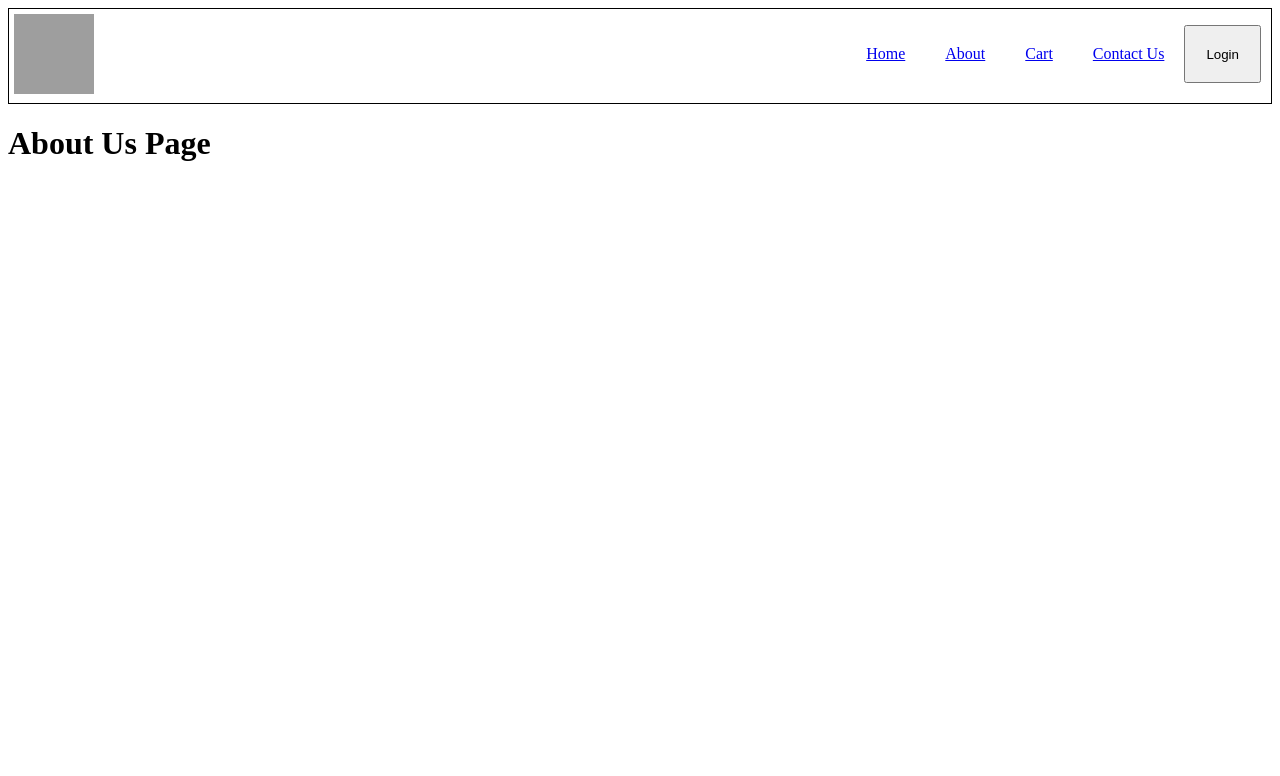
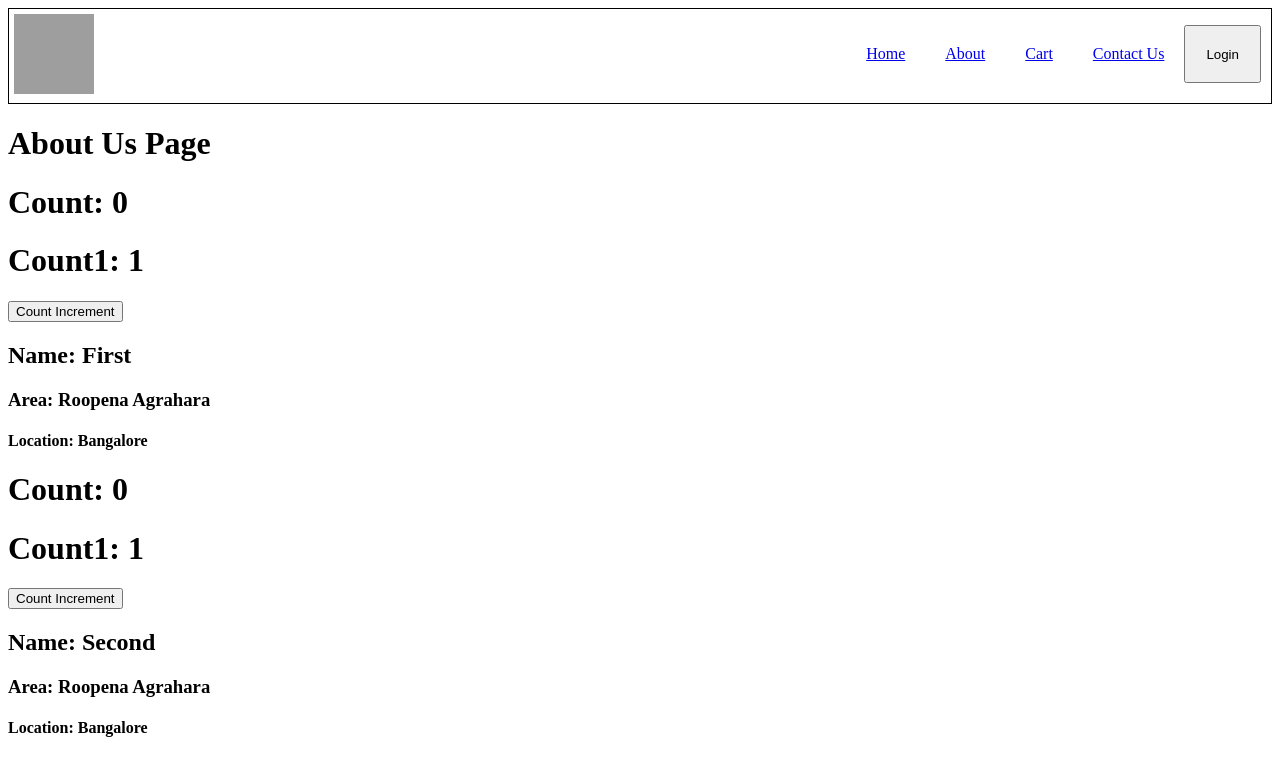
Before and after one commit to rishavkr000/namaste_react, a React (Vite) app: page /about in a window 1280 px wide. Shown: the top 776 px of the page. Built offline with nearby package versions, Linux system fonts and the light colour scheme; grey boxes are pictures that could not be loaded.

Commit message:
Component Lifecycle

```diff
--- a/src/components/About.js
+++ b/src/components/About.js
@@ -1,7 +1,57 @@
-const About = () => {
-  return <div>
-    <h1>About Us Page</h1>
-  </div>;
-};
+import React from "react";
+import User from "./User";
+
+class About extends React.Component {
+  constructor() {
+    super();
+
+    console.log("Parent Constructor");
+  }
+
+  componentDidMount() {
+    console.log("Parent Component Did Mount called");
+  }
+
+  render() {
+    console.log("Parent Render");
+    return (
+      <div>
+        <h1>About Us Page</h1>
+        <User name={"First"} location={"Bangalore"} area={"Roopena Agrahara"} />
+        <User
+          name={"Second"}
+          location={"Bangalore"}
+          area={"Roopena Agrahara"}
+        />
+      </div>
+    );
+  }
+}
 
 export default About;
+
+/*
+  - Parent Constructor
+  - Parent Render
+    - First Child Constructor
+    - First Child Render
+      - User Class Constructor
+      - User Class Render
+        - Third Child Constructor
+        - Third Child Render
+    - Second Child Constructor
+    - Second Child Render
+      - User Class Constructor
+      - User Class Render
+        - Third Child Constructor
+        - Third Child Render
+
+    - Third Child Component Did Mount called
+    - User Class Component Did Mount called
+    - First Child Component Did Mount called
+    - Third Child Component Did Mount called
+    - User Class Component Did Mount called
+    - Second Child Component Did Mount called
+  - Parent Component Did Mount Called
+
+*/
--- /dev/null
+++ b/src/components/User.js
@@ -0,0 +1,43 @@
+import React from "react";
+
+class User extends React.Component {
+  constructor(props) {
+    super(props);
+
+    this.state = {
+      count: 0,
+      count1: 1,
+    };
+    console.log(this.props.name + " Child Constructor");
+  }
+
+  componentDidMount() {
+    console.log(this.props.name + " Child Component Did Mount called");
+  }
+
+  render() {
+    console.log(this.props.name + " Child Render");
+    const { name, area, location } = this.props;
+    return (
+      <div>
+        <h1>Count: {this.state.count}</h1>
+        <h1>Count1: {this.state.count1}</h1>
+        <button
+          onClick={() => {
+            this.setState({
+              count: this.state.count + 1,
+              count1: this.state.count1 + 10,
+            });
+          }}
+        >
+          Count Increment
+        </button>
+        <h2>Name: {name}</h2>
+        <h3>Area: {area}</h3>
+        <h4>Location: {location}</h4>
+      </div>
+    );
+  }
+}
+
+export default User;
```
